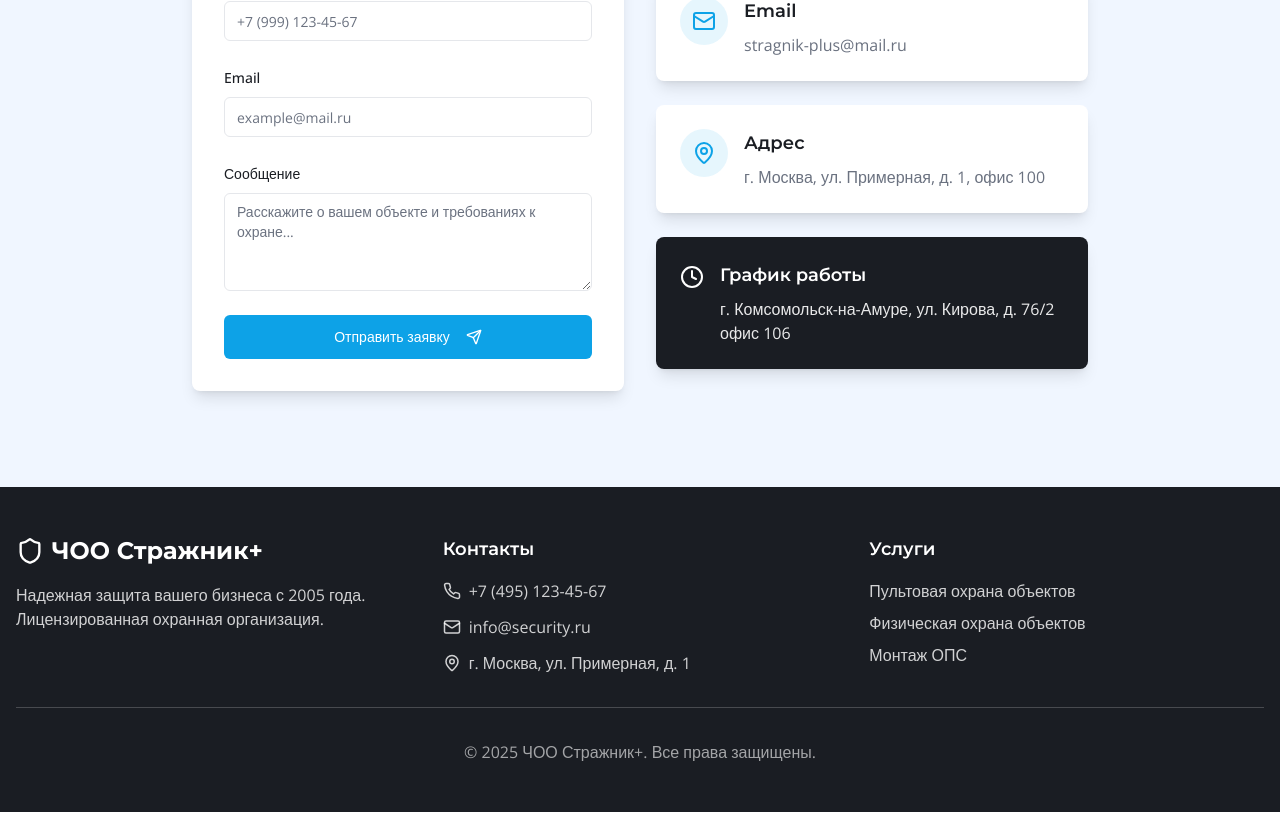
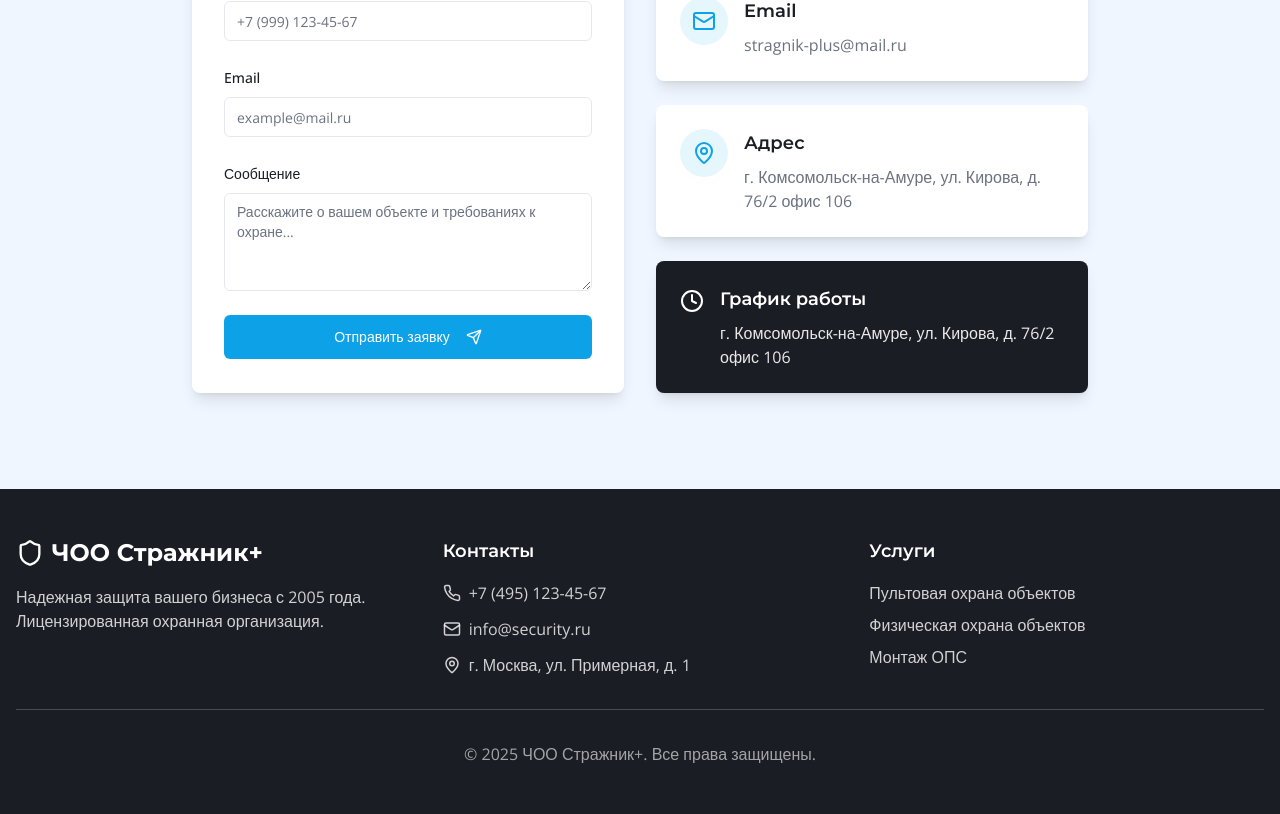
Before and after one commit to pr-poehali-dev/security-website-project-1, a React (Vite) app: page / in a window 1280 px wide. Shown: the part 2851-3665 px from the top of the page. Built offline with nearby package versions, Linux system fonts and the light colour scheme.

Commit message:
Обновлены компоненты интерфейса

```diff
--- a/src/components/ContactForm.tsx
+++ b/src/components/ContactForm.tsx
@@ -144,9 +144,7 @@ export default function ContactForm() {
                   </div>
                   <div>
                     <h3 className="font-heading text-lg font-semibold mb-2">Адрес</h3>
-                    <p className="text-muted-foreground">
-                      г. Москва, ул. Примерная, д. 1, офис 100
-                    </p>
+                    <p className="text-muted-foreground">г. Комсомольск-на-Амуре, ул. Кирова, д. 76/2 офис 106</p>
                   </div>
                 </div>
               </div>
```
